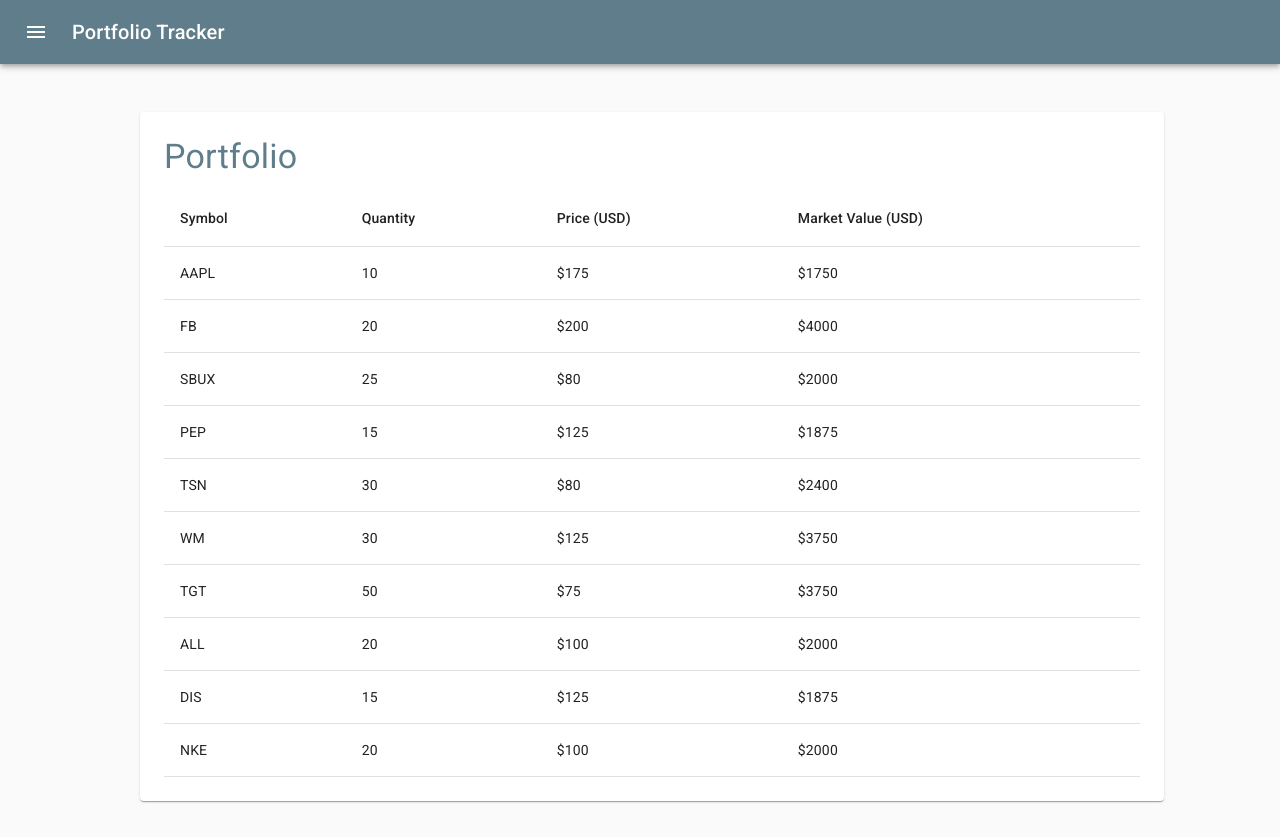
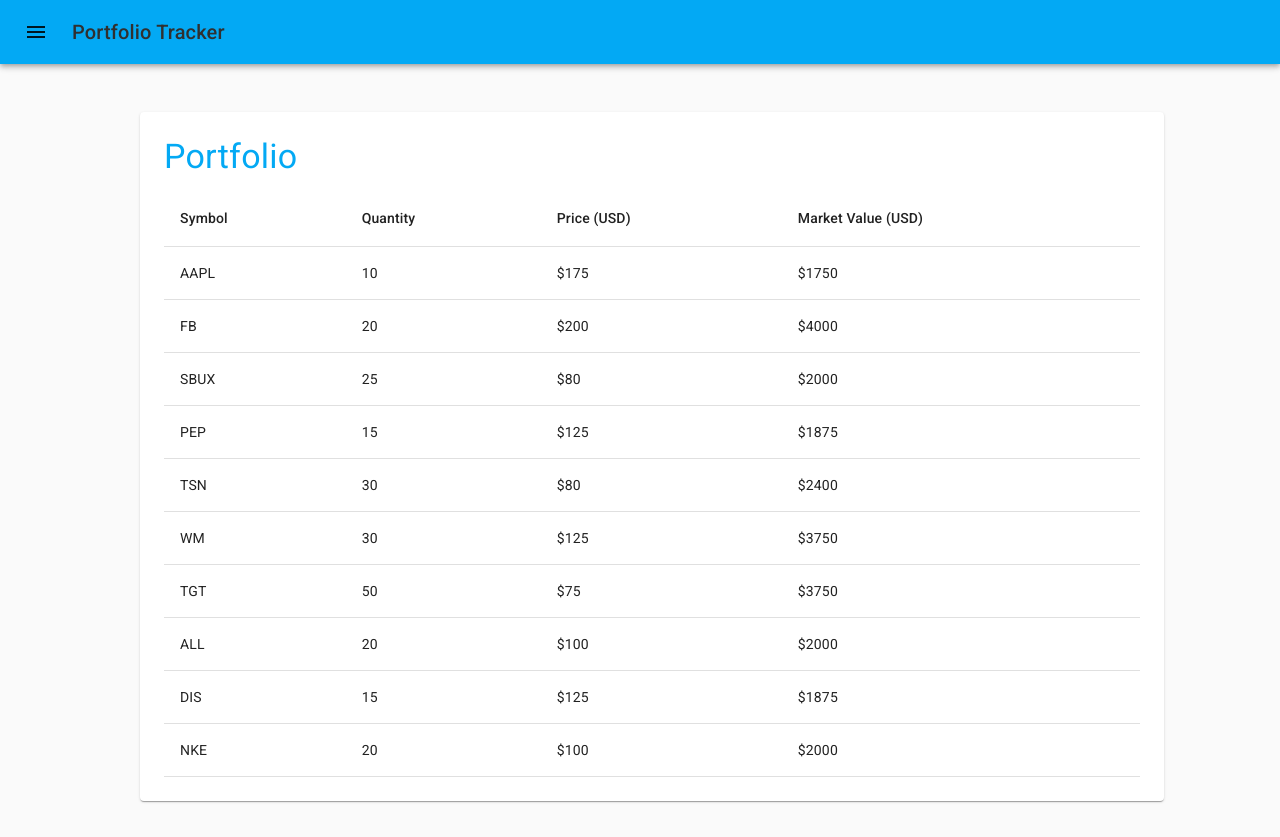
Before and after one commit to drod1000/portfolio-tracker-client, a React (Create React App) app: page / in a window 1280 px wide. Built offline with nearby package versions, Linux system fonts and the light colour scheme.

Commit message:
Changes theme colors

```diff
--- a/src/App.js
+++ b/src/App.js
@@ -1,7 +1,7 @@
 import React from 'react';
 import { Route, Switch } from "react-router-dom";
-import blueGrey from '@material-ui/core/colors/blueGrey';
-import cyan from '@material-ui/core/colors/cyan';
+import grey from '@material-ui/core/colors/grey';
+import lightBlue from '@material-ui/core/colors/lightBlue';
 import { createMuiTheme } from '@material-ui/core/styles';
 import { ThemeProvider } from '@material-ui/styles';
 
@@ -12,8 +12,8 @@
 
 const theme = createMuiTheme({
   palette: {
-    primary: blueGrey,
-    secondary: cyan
+    primary: lightBlue,
+    secondary: grey
   },
 });
 
--- a/src/components/Navigation/PortfolioTrackerAppBar/PortfolioTrackerAppBar.js
+++ b/src/components/Navigation/PortfolioTrackerAppBar/PortfolioTrackerAppBar.js
@@ -63,7 +63,7 @@
             <MenuItem onClick={navigateToPortfolio}>Portfolio</MenuItem>
             <MenuItem onClick={navigateToWatchlist}>Watchlist</MenuItem>
           </Menu>
-          <Typography variant="h6" color="inherit">
+          <Typography variant="h6" color="secondary">
             Portfolio Tracker
           </Typography>
         </Toolbar>
--- a/src/components/containers/Portfolio/Portfolio.js
+++ b/src/components/containers/Portfolio/Portfolio.js
@@ -12,7 +12,7 @@
 const styles = {
   paper: {
     padding: 24,
-    minWidth: '1024px'
+    minWidth: 1024
   },
   typography: {
     marginBottom: 12
```
